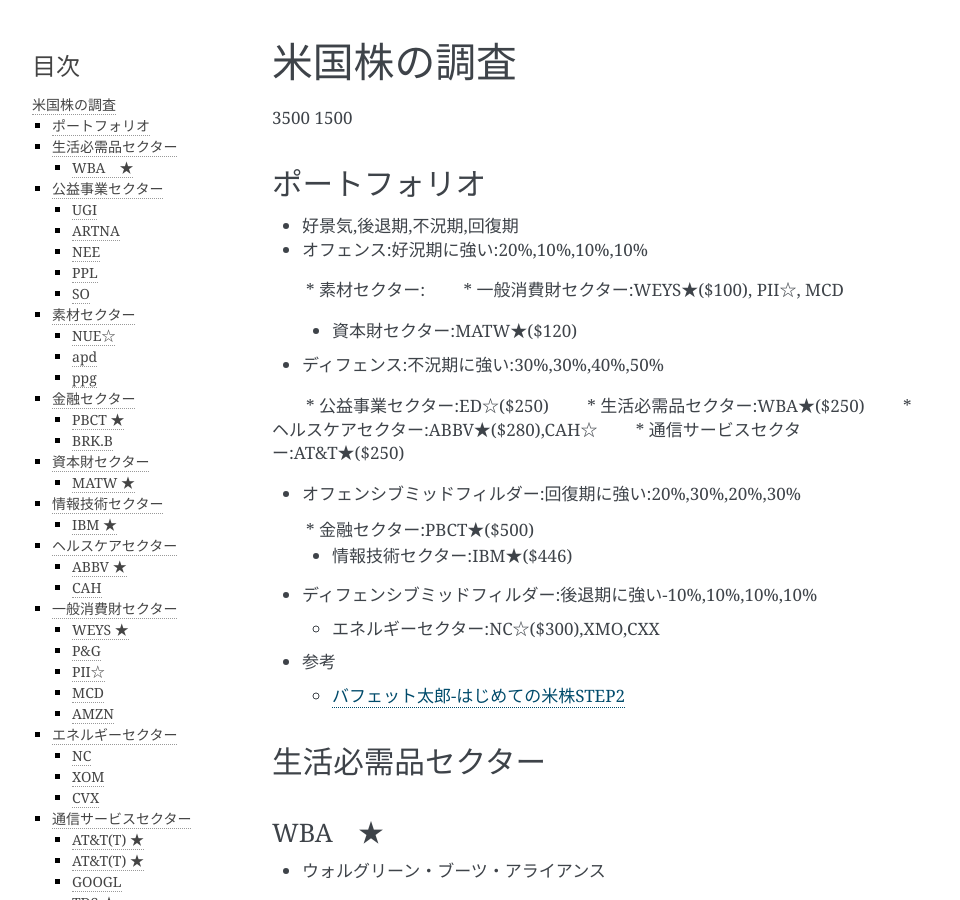
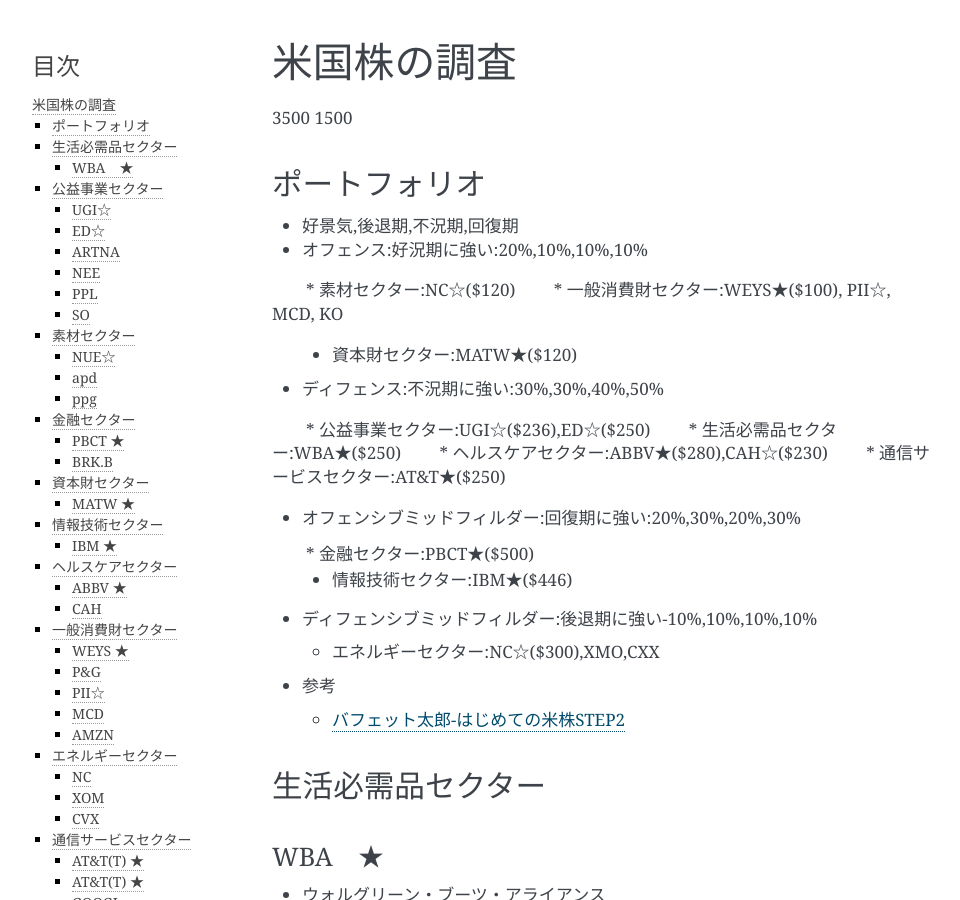
Before and after one commit to yuyuyu0706/sphinx, a Sphinx documentation site: the page built from sphinx/source/work/page07_finance.rst, in a window 1280 px wide and 900 px high. Shown: the whole window, without its empty margins (148-1108 px from the left). Built offline with Sphinx 7.4.7, drawn with Linux system fonts in a browser that asks for light colours; pages that are not in the unit, such as notebooks, are missing from menus; some of the changed text lies outside the part shown.

Commit message:
auto commit

```diff
--- a/sphinx/source/work/page07_finance.rst
+++ b/sphinx/source/work/page07_finance.rst
@@ -12,15 +12,15 @@
 * 好景気,後退期,不況期,回復期
 * オフェンス:好況期に強い:20%,10%,10%,10%
 
-　　* 素材セクター:
-　　* 一般消費財セクター:WEYS★($100), PII☆, MCD
+　　* 素材セクター:NC☆($120)
+　　* 一般消費財セクター:WEYS★($100), PII☆, MCD, KO
   * 資本財セクター:MATW★($120)
 
 * ディフェンス:不況期に強い:30%,30%,40%,50%
 
-　　* 公益事業セクター:ED☆($250)
+　　* 公益事業セクター:UGI☆($236),ED☆($250)
 　　* 生活必需品セクター:WBA★($250)
-　　* ヘルスケアセクター:ABBV★($280),CAH☆
+　　* ヘルスケアセクター:ABBV★($280),CAH☆($230)
 　　* 通信サービスセクター:AT&T★($250)
 
 * オフェンシブミッドフィルダー:回復期に強い:20%,30%,20%,30%
@@ -108,7 +108,7 @@ WBA　★
 ###############################
 
 ********************
-UGI
+UGI☆
 ********************
 
 * `ふくちか <https://hiromethod.com/ugi>`_
@@ -162,6 +162,16 @@ UGI
     * 配当チャンピオン:○
     * 配当王:×
     * 配当公爵:×
+
+********************
+ED☆
+********************
+
+* コンソリデーテッド・エジソン
+
+* `コンソリデーテッドエジソンってどんな会社？ <https://invest.radish-plan.com/utilities_research3/>`_
+* `ふくちか <https://hiromethod.com/ed>`_
+
 
 ********************
 ARTNA
@@ -279,7 +289,7 @@ apd
 
   * 結論
 
-    * PER：15,.43倍以下 ← 27.05倍 (2020/6/25時点)
+    * PER：15.43倍以下 ← 27.05倍 (2020/6/25時点)
     * PSR：1.79倍以下   ← 5.77倍 (2020/6/25時点)
     * PBR：2.97倍以下   ← 4.56倍 (2020/6/25時点)
     * 配当利回り：2.86％以上 ← 2.3% (2020/6/25時点)
```
Also changed, not shown: other parts of sphinx/source/work/page07_finance.rst (+10 -0 lines).
